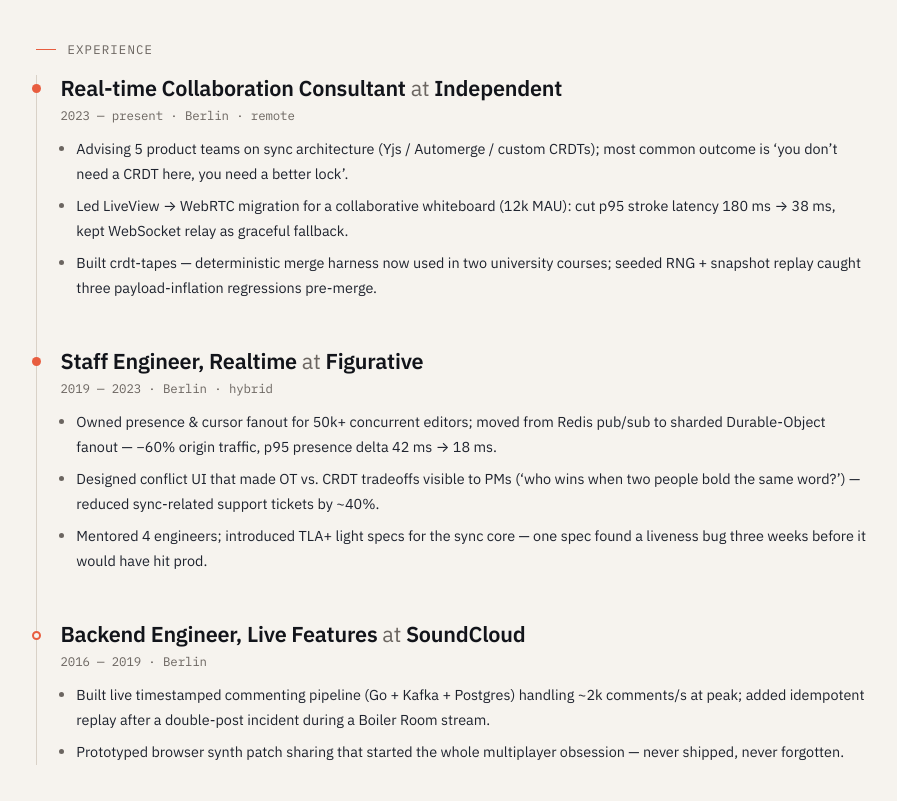
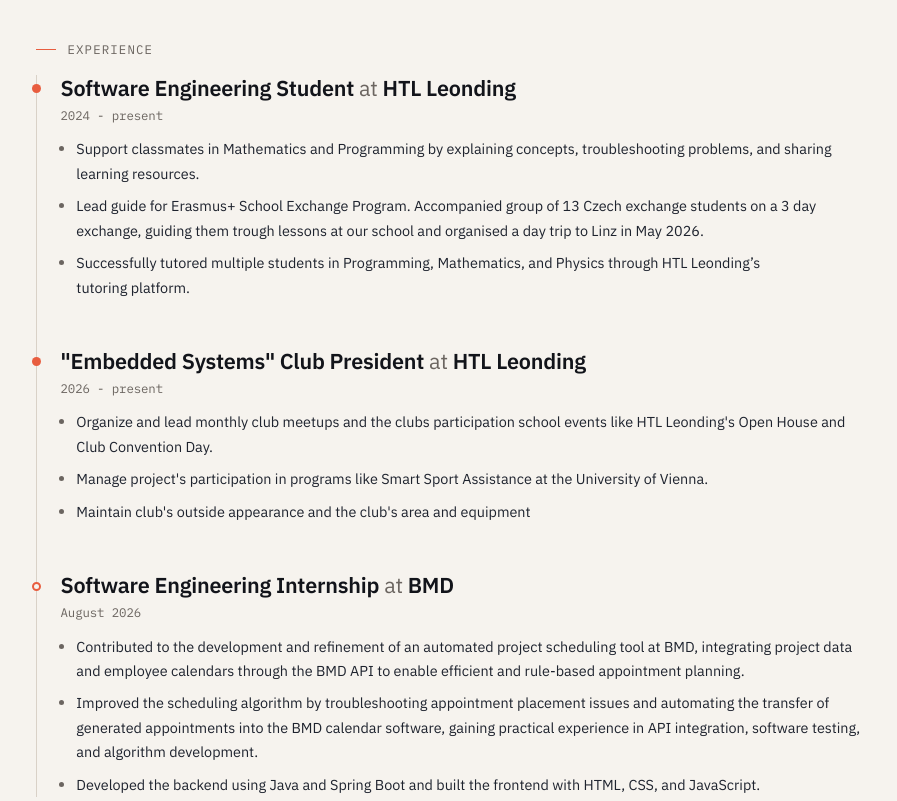
Before and after one commit to MarkusHarnusek/markusharnusek.github.io, an Astro site: page / in a window 1280 px wide. Shown: the part 3440-4241 px from the top of the page, without its empty margins (317-1214 px from the left). Built offline with nearby package versions, Linux system fonts and the light colour scheme; Astro itself is replaced by a stand-in of ours.

Commit message:
add: experience section

```diff
--- a/src/components/Experience.astro
+++ b/src/components/Experience.astro
@@ -15,8 +15,6 @@
             </h3>
             <p class="role__meta mono">
               <time>{role.range}</time>
-              <span aria-hidden="true"> · </span>
-              <span>{role.location}</span>
             </p>
           </div>
           <ul class="role__bullets">
--- a/src/data/experience.ts
+++ b/src/data/experience.ts
@@ -2,45 +2,42 @@
   company: string;
   title: string;
   range: string;
-  location: string;
   active: boolean;
   bullets: string[];
 };
 
 export const experience: Role[] = [
   {
-    company: "Independent",
-    title: "Real-time Collaboration Consultant",
-    range: "2023 — present",
-    location: "Berlin · remote",
+    company: "HTL Leonding",
+    title: "Software Engineering Student",
+    range: "2024 - present",
     active: true,
     bullets: [
-      "Advising 5 product teams on sync architecture (Yjs / Automerge / custom CRDTs); most common outcome is ‘you don’t need a CRDT here, you need a better lock’.",
-      "Led LiveView → WebRTC migration for a collaborative whiteboard (12k MAU): cut p95 stroke latency 180 ms → 38 ms, kept WebSocket relay as graceful fallback.",
-      "Built crdt-tapes — deterministic merge harness now used in two university courses; seeded RNG + snapshot replay caught three payload-inflation regressions pre-merge.",
+      "Support classmates in Mathematics and Programming by explaining concepts, troubleshooting problems, and sharing learning resources.",
+      "Lead guide for Erasmus+ School Exchange Program. Accompanied group of 13 Czech exchange students on a 3 day exchange, guiding them trough lessons at our school and organised a day trip to Linz in May 2026.",
+      "Successfully tutored multiple students in Programming, Mathematics, and Physics through HTL Leonding’s tutoring platform.",
     ],
   },
   {
-    company: "Figurative",
-    title: "Staff Engineer, Realtime",
-    range: "2019 — 2023",
-    location: "Berlin · hybrid",
+    company: "HTL Leonding",
+    title: "\"Embedded Systems\" Club President",
+    range: "2026 - present",
     active: true,
     bullets: [
-      "Owned presence & cursor fanout for 50k+ concurrent editors; moved from Redis pub/sub to sharded Durable-Object fanout — −60% origin traffic, p95 presence delta 42 ms → 18 ms.",
-      "Designed conflict UI that made OT vs. CRDT tradeoffs visible to PMs (‘who wins when two people bold the same word?’) — reduced sync-related support tickets by ~40%.",
-      "Mentored 4 engineers; introduced TLA+ light specs for the sync core — one spec found a liveness bug three weeks before it would have hit prod.",
+      "Organize and lead monthly club meetups and the clubs participation school events like HTL Leonding's Open House and Club Convention Day.",
+      "Manage project's participation in programs like Smart Sport Assistance at the University of Vienna.",
+      "Maintain club's outside appearance and the club's area and equipment",
     ],
   },
   {
-    company: "SoundCloud",
-    title: "Backend Engineer, Live Features",
-    range: "2016 — 2019",
-    location: "Berlin",
+    company: "BMD",
+    title: "Software Engineering Internship",
+    range: "August 2026",
     active: false,
     bullets: [
-      "Built live timestamped commenting pipeline (Go + Kafka + Postgres) handling ~2k comments/s at peak; added idempotent replay after a double-post incident during a Boiler Room stream.",
-      "Prototyped browser synth patch sharing that started the whole multiplayer obsession — never shipped, never forgotten.",
+      "Contributed to the development and refinement of an automated project scheduling tool at BMD, integrating project data and employee calendars through the BMD API to enable efficient and rule-based appointment planning.",
+      "Improved the scheduling algorithm by troubleshooting appointment placement issues and automating the transfer of generated appointments into the BMD calendar software, gaining practical experience in API integration, software testing, and algorithm development.",
+      "Developed the backend using Java and Spring Boot and built the frontend with HTML, CSS, and JavaScript.",
     ],
   },
 ];
```
